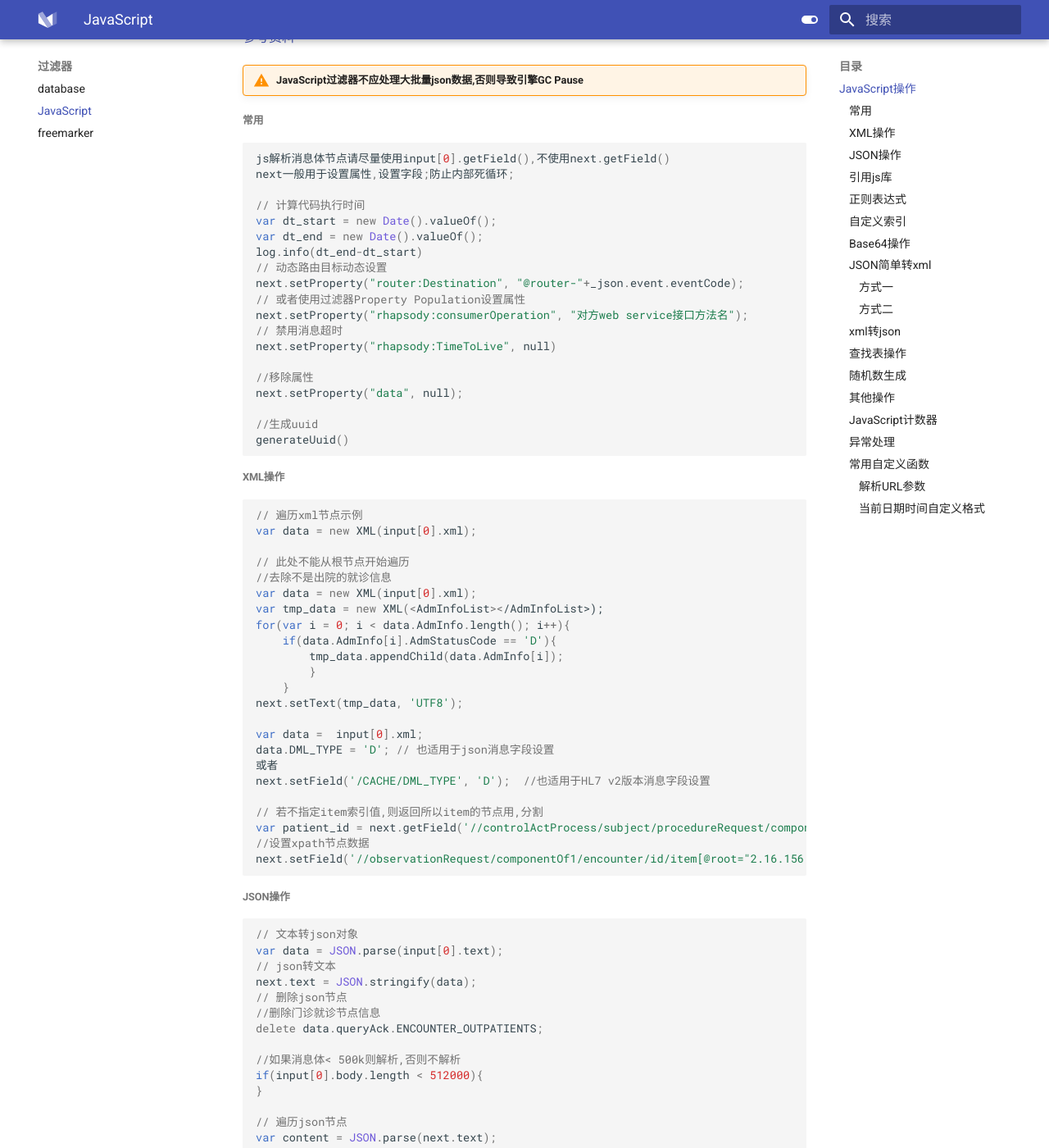
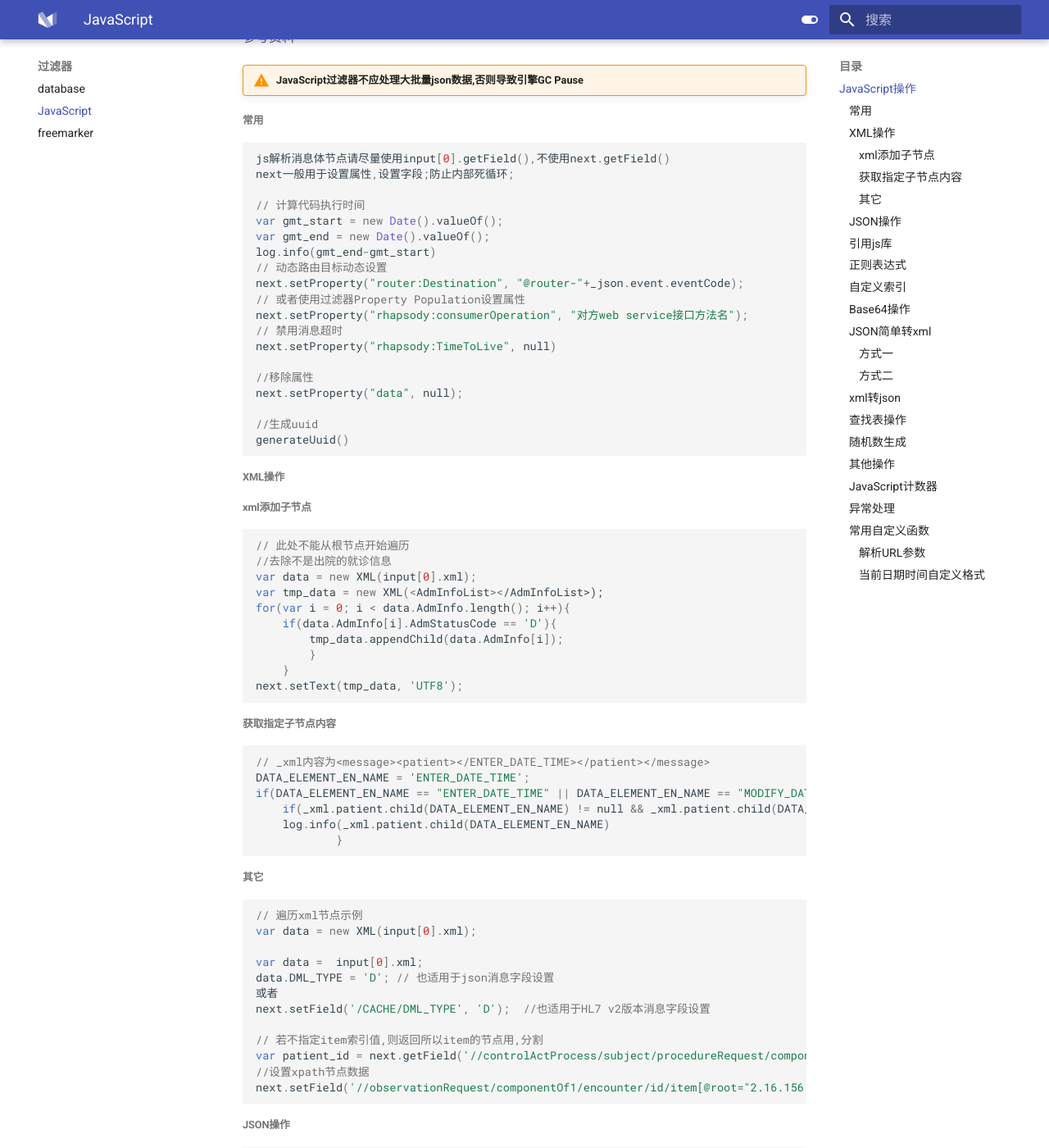
Before and after one commit to liaozhimingandy/demo, an MkDocs documentation site: the page built from docs/filter/JavaScript.md, in a window 1280 px wide and 1400 px high, scrolled down 236 px. Shown: the whole window at 82% size. Built offline with MkDocs 1.6.1 and Material for MkDocs 9.7.7, drawn with Linux system fonts in a browser that asks for light colours.

Commit message:
内容: 1.调整js部分内容;

````diff
--- a/docs/filter/JavaScript.md
+++ b/docs/filter/JavaScript.md
@@ -11,9 +11,9 @@ js解析消息体节点请尽量使用input[0].getField(),不使用next.getField
 next一般用于设置属性,设置字段;防止内部死循环;
 
 // 计算代码执行时间
-var dt_start = new Date().valueOf();
-var dt_end = new Date().valueOf();
-log.info(dt_end-dt_start)
+var gmt_start = new Date().valueOf();
+var gmt_end = new Date().valueOf();
+log.info(gmt_end-gmt_start)
 // 动态路由目标动态设置
 next.setProperty("router:Destination", "@router-"+_json.event.eventCode);
 // 或者使用过滤器Property Population设置属性
@@ -30,10 +30,9 @@ generateUuid()
 
 ##### XML操作
 
+###### xml添加子节点
+
 ```javascript
-// 遍历xml节点示例
-var data = new XML(input[0].xml);
-
 // 此处不能从根节点开始遍历
 //去除不是出院的就诊信息
 var data = new XML(input[0].xml);
@@ -44,6 +43,24 @@ for(var i = 0; i < data.AdmInfo.length(); i++){
 		}
 	}
 next.setText(tmp_data, 'UTF8');
+```
+
+###### 获取指定子节点内容
+
+```javascript
+// _xml内容为<message><patient></ENTER_DATE_TIME></patient></message>
+DATA_ELEMENT_EN_NAME = 'ENTER_DATE_TIME';
+if(DATA_ELEMENT_EN_NAME == "ENTER_DATE_TIME" || DATA_ELEMENT_EN_NAME == "MODIFY_DATE_TIME"){
+	if(_xml.patient.child(DATA_ELEMENT_EN_NAME) != null && _xml.patient.child(DATA_ELEMENT_EN_NAME) != ""){
+	log.info(_xml.patient.child(DATA_ELEMENT_EN_NAME)
+			}
+```
+
+###### 其它
+
+```javascript
+// 遍历xml节点示例
+var data = new XML(input[0].xml);
 
 var data =  input[0].xml;
 data.DML_TYPE = 'D'; // 也适用于json消息字段设置
@@ -218,8 +235,6 @@ for(var i = 0; i < content.length(); i++){
 next.text = JSON.stringify(data);
 ```
 
-
-
 ##### 查找表操作
 
 ```javascript
````
